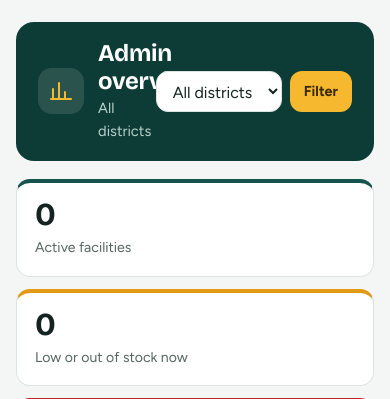
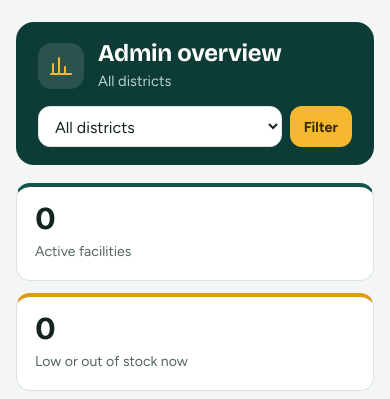
Before and after one commit to bmanzi-glitch/MedFinder_Rwanda, a Flask app: page /admin in a window 390 px wide. Shown: the part 60-459 px from the top of the page. Run offline with Flask 3, Linux system fonts and the light colour scheme; the visitor is signed in with stand-in values (Sample User, id 1); data that the repository does not hold is empty.

Commit message:
Fix admin header overlap on small screens

```diff
--- a/templates/base.html
+++ b/templates/base.html
@@ -252,6 +252,11 @@
     .hello h1 { font-size:1.5rem; } .hello p { margin:2px 0 0; color:#b9d3cc; font-size:.92rem; }
     .hello .ico { flex:none; width:46px; height:46px; border-radius:14px; background:#ffffff1f; display:grid; place-items:center; color:var(--sun); }
     .hello .grow { flex:1; min-width:0; }
+        @media (max-width:640px) {
+      .hello { flex-wrap:wrap; }
+      .hello form { flex:1 1 100%; }
+      .hello form select { max-width:none !important; flex:1; }
+    }
     .hello form select { background:#fff; }
     .pager { display:flex; justify-content:space-between; align-items:center; gap:10px; margin:18px 0 0; }
     .back { font-weight:600; color:var(--teal); text-decoration:none; }
```
